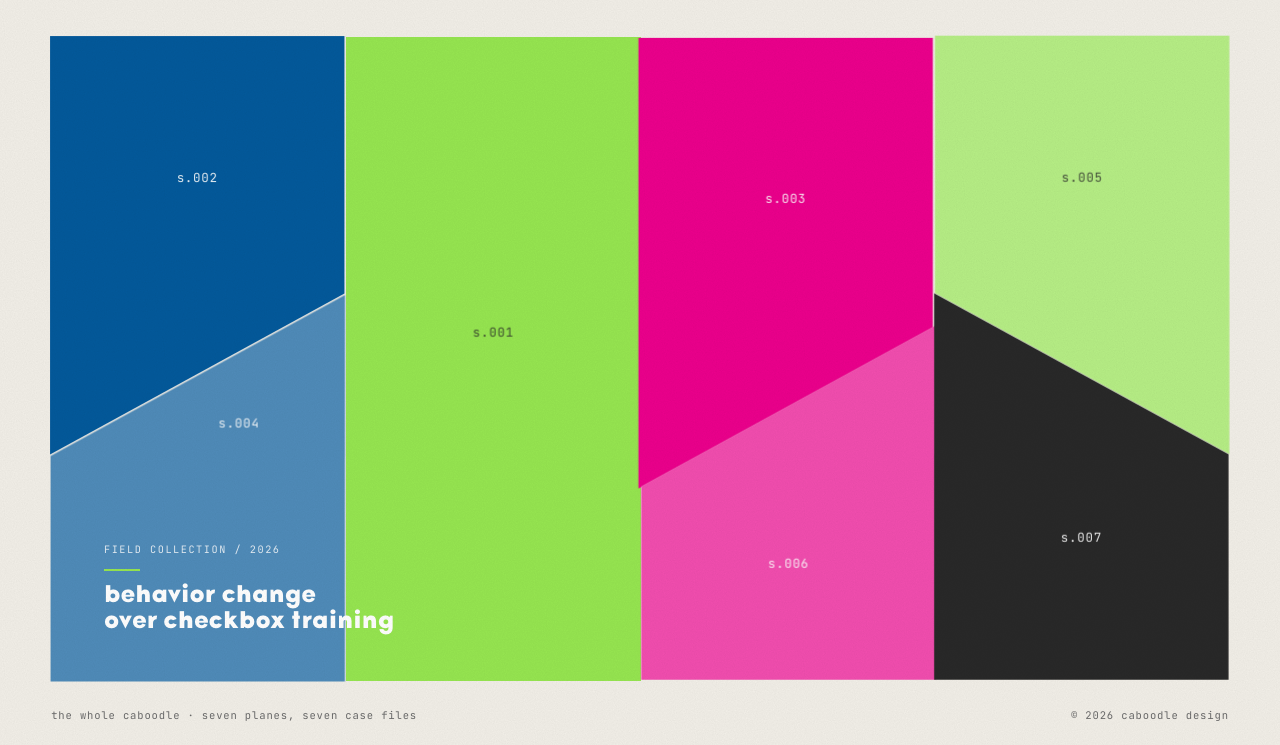
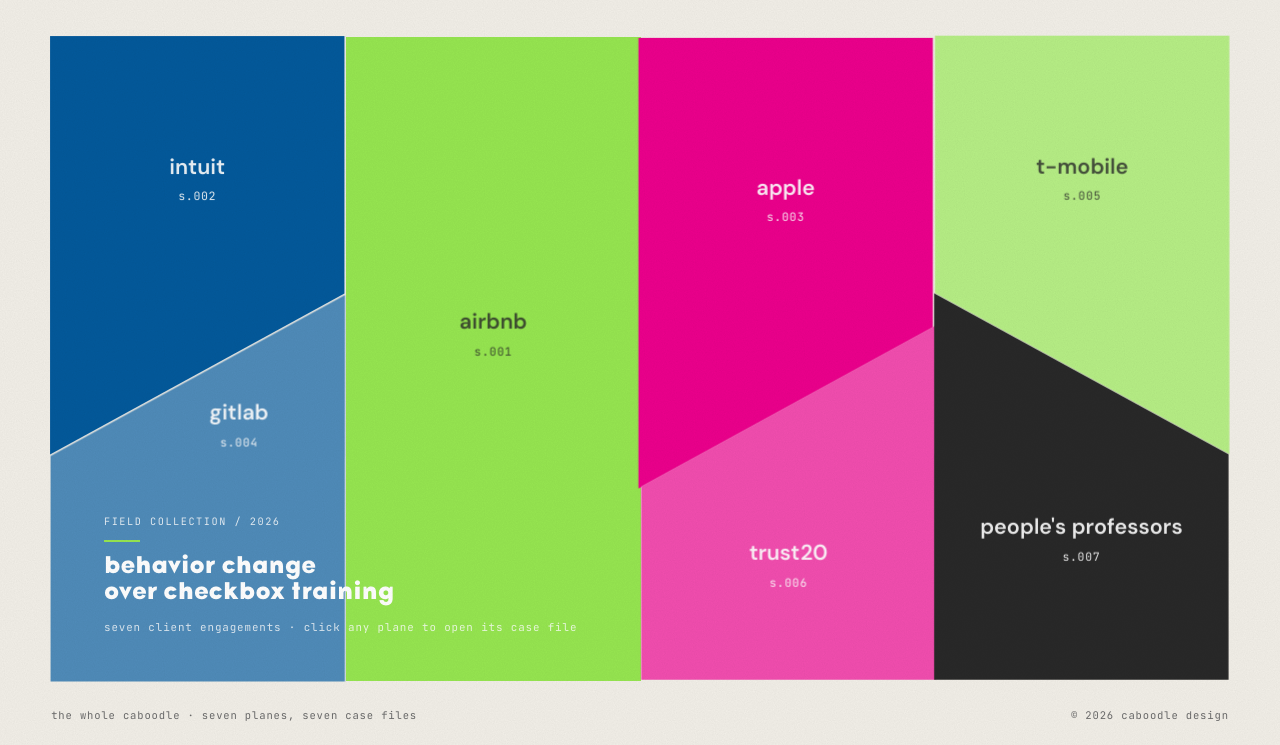
Before and after one commit to EmilyBlaster/caboodle-site, a website: page index.html in a window 1280 px wide. Shown: the part 55-800 px from the top of the page. Drawn offline with Linux system fonts and the light colour scheme.

Commit message:
Poster legibility: client names lead on every plane with catalog numbers as footnotes, placard gains the tap-any-plane instruction

```diff
--- a/index.html
+++ b/index.html
@@ -131,8 +131,20 @@
   position: absolute; z-index: 2;
   transform: translate(-50%, -50%);
   font-family: var(--mono);
-  font-size: 0.78rem; letter-spacing: 0.06em;
+  font-size: 0.72rem; letter-spacing: 0.06em;
   pointer-events: none;
+  text-align: center;
+  white-space: nowrap;
+}
+/* the plane wears its client's name — the catalog number is the
+   footnote, not the headline */
+.idx b {
+  display: block;
+  font-family: 'DM Sans', sans-serif;
+  font-weight: 600;
+  font-size: clamp(1rem, 2.6vw, 1.35rem);
+  letter-spacing: 0;
+  margin-bottom: 3px;
 }
 
 /* keyboard focus mirrors hover: pattern floods, card appears (via JS) */
@@ -196,6 +208,12 @@
   font-size: clamp(1.05rem, 1.8vw, 1.6rem);
   line-height: 1.12;
   letter-spacing: 0.005em;
+}
+.plate__hint {
+  margin-top: 12px;
+  font-family: var(--mono);
+  font-size: 0.68rem; letter-spacing: 0.08em;
+  opacity: 0.8;
 }
 .plate--ink { color: var(--ink); }
 .plate--ink .plate__rule { background: var(--ink); }
@@ -442,7 +460,7 @@
     id: 'tmobile', theme: 'case--on-lime2', color: 'var(--lime-2)',
     poly: 'polygon(75% 0%, 100% 0%, 100% 65%, 75% 40%)',
     polyP: 'polygon(0% 75%, 0% 100%, 65% 100%, 40% 75%)',
-    cx: 87.5, cy: 22, cxP: 17, cyP: 80, entrance: 'top', depth: 0.9, phase: 4.2,
+    cx: 87.5, cy: 22, cxP: 22, cyP: 86, entrance: 'top', depth: 0.9, phase: 4.2,
     fill: { img: 'repeating-linear-gradient(90deg, #282828 0 4px, transparent 4px 13px)' },
     href: 'work/tmobile.html',
     role: 'legal affairs',
@@ -471,7 +489,7 @@
     cx: 87.5, cy: 78, cxP: 78, cyP: 87.5, entrance: 'bottom', depth: 0.65, phase: 0.7, dark: true, longTitle: true,
     fill: { img: 'repeating-linear-gradient(45deg, #96E650 0 4px, transparent 4px 13px)' },
     href: 'work/peoples-professors.html',
-    role: 'capstone',
+    role: 'capstone', shortName: "people's professors",
     kicker: 'SPECIMEN 007 / ENG-PP001 / SELF-INITIATED CAPSTONE',
     title: "the people's professors",
     obs: 'A thesis about TikTok and learning design. So I built the proof. Graphic design and custom code delivering a one-of-a-kind learning experience.',
@@ -502,7 +520,10 @@
   const idx = document.createElement('span');
   idx.className = 'idx';
   idx.style.color = s.dark ? 'rgba(255,255,255,0.92)' : 'rgba(40,40,40,0.8)';
-  idx.textContent = num;
+  const nameEl = document.createElement('b');
+  nameEl.textContent = s.shortName || s.title;
+  idx.appendChild(nameEl);
+  idx.appendChild(document.createTextNode(num));
   plane.appendChild(idx);
 
   piece.appendChild(plane);
@@ -576,7 +597,8 @@
 /* the printed plate */
 const plate = document.createElement('div');
 plate.className = 'plate';
-plate.innerHTML = '<div class="plate__kicker">FIELD COLLECTION / 2026</div><div class="plate__rule"></div><div class="plate__line">behavior change<br>over checkbox training</div>';
+const tapWord = matchMedia('(pointer: coarse)').matches ? 'tap' : 'click';
+plate.innerHTML = '<div class="plate__kicker">FIELD COLLECTION / 2026</div><div class="plate__rule"></div><div class="plate__line">behavior change<br>over checkbox training</div><div class="plate__hint">seven client engagements · ' + tapWord + ' any plane to open its case file</div>';
 poster.appendChild(plate);
 
 applyLayout();
```
